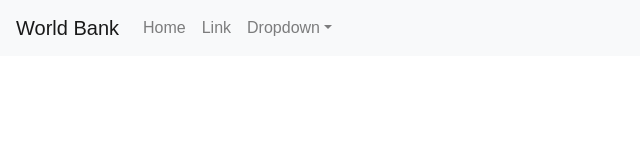
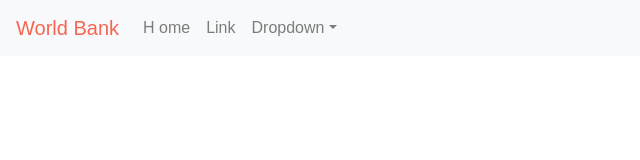
Before and after one commit to psyhakhom/money-manager, a React (Create React App) app: page / in a window 1280 px wide. Shown: the top 160 px of the page, without its empty margins (0-640 px from the left). Built offline with nearby package versions, Linux system fonts and the light colour scheme.

Commit message:
reformatted data

```diff
--- a/src/App.js
+++ b/src/App.js
@@ -3,25 +3,29 @@ import {connect} from 'react-redux';
 import {fetchData} from './actions';
 
 import Layout from './components/Layout/Layout';
-import MainNav from './components/MainNav/MainNav'
+import MainNav from './components/MainNav/MainNav';
+//import Account from './components/Account/Account';
 
 class App extends Component {
   componentDidMount() {
     //get data from data.json
-    this.props.fetchData();
+    this
+      .props
+      .fetchData();
   }
   render() {
     const data = this.props.setData;
     console.log('data', data)
 
     const mappedData = data.map(ele => {
-      return ele.accounts.account.map(items => items)
+      return ele;
     })
 
     return (
       <div>
         <Layout>
-          <MainNav accountInfo={mappedData} />
+          <MainNav accountInfo={mappedData}/>
+
         </Layout>
       </div>
     );
--- /dev/null
+++ b/src/components/Account/Account/Account.js
@@ -0,0 +1,9 @@
+import React from 'react';
+
+const account = (props) => {
+  return (
+    <div>hello</div>
+  )
+}
+
+export default account;
--- a/src/components/MainNav/MainNav.js
+++ b/src/components/MainNav/MainNav.js
@@ -4,18 +4,18 @@ import Navbar from 'react-bootstrap/Navbar';
 import NavDropdown from 'react-bootstrap/NavDropdown';
 
 const mainNav = (props) => {
-  console.log('mainNavProps', props)
+  console.log('mainNavProps', props.accountInfo)
   const accountInfo = props
     .accountInfo
-    .map(account => {
-      return account.map(item => {
+    .map(item => {
+      return (item.accounts.account.map(ele => {
         return (
-          <Navbar bg="light" expand="lg" key={item.id}>
-            <Navbar.Brand href="#home">{item.accountName}</Navbar.Brand>
+          <Navbar bg="light" expand="lg" key={ele.id}>
+            <Navbar.Brand href="#home" fixed="top">{ele.accountName}</Navbar.Brand>
             <Navbar.Toggle aria-controls="basic-navbar-nav"/>
             <Navbar.Collapse id="basic-navbar-nav">
               <Nav className="mr-auto">
-                <Nav.Link href="#home">Home</Nav.Link>
+                <Nav.Link href="#home">H ome</Nav.Link>
                 <Nav.Link href="#link">Link</Nav.Link>
                 <NavDropdown title="Dropdown" id="basic-nav-dropdown">
                   <NavDropdown.Item href="#action/3.1">Action</NavDropdown.Item>
@@ -28,8 +28,9 @@ const mainNav = (props) => {
             </Navbar.Collapse>
           </Navbar>
         )
-      })
+      }))
     })
+
   return (
     <div>{accountInfo}</div>
   )
--- a/src/index.scss
+++ b/src/index.scss
@@ -1,13 +1,16 @@
 @import './scss/base.scss';
 
 body {
-  margin: 0;
-  font-family: $fontFamily;
-  -webkit-font-smoothing: antialiased;
-  -moz-osx-font-smoothing: grayscale;
+	margin: 0;
+	font-family: $fontFamily;
+	-webkit-font-smoothing: antialiased;
+	-moz-osx-font-smoothing: grayscale;
 }
 
-code {
-  font-family: source-code-pro, Menlo, Monaco, Consolas, "Courier New",
-    monospace;
+.navbar-brand {
+	color: $primaryColor !important;
 }
+
+.navbar {
+	background-color: $white;
+}
--- a/src/scss/base.scss
+++ b/src/scss/base.scss
@@ -10,15 +10,20 @@ $strokeDarkened: $secondaryColorLightened;
 $bgColorLight: #fff;
 $bgColorLightened: #fafafa;
 $bgColor: #f3f3f3;
-$successColor: #A7C958;
+$successColor: #a7c958;
 $warningColor: $primaryColor;
-$warningLight: lighten($warningColor, 15%);$weak: #F57A23;
-$moderate: #F5A623;
-$good: #FDEB00;
-$strong: #89DE55;$fontColor: #3f4047;
+$warningLight: lighten($warningColor, 15%);
+$weak: #f57a23;
+$moderate: #f5a623;
+$good: #fdeb00;
+$strong: #89de55;
+$fontColor: #3f4047;
 $fontColorLight: #fff;
 $fontColorLightened: #898b96;
-$fontFamily: "Apercu", sans-serif;
+$fontFamily: 'Apercu', sans-serif;
 $fontWeightHeavy: 700;
 $fontWeightNormal: 400;
 $fontWeightLight: 200;
+
+/* colors */
+$white: #fff;
```
